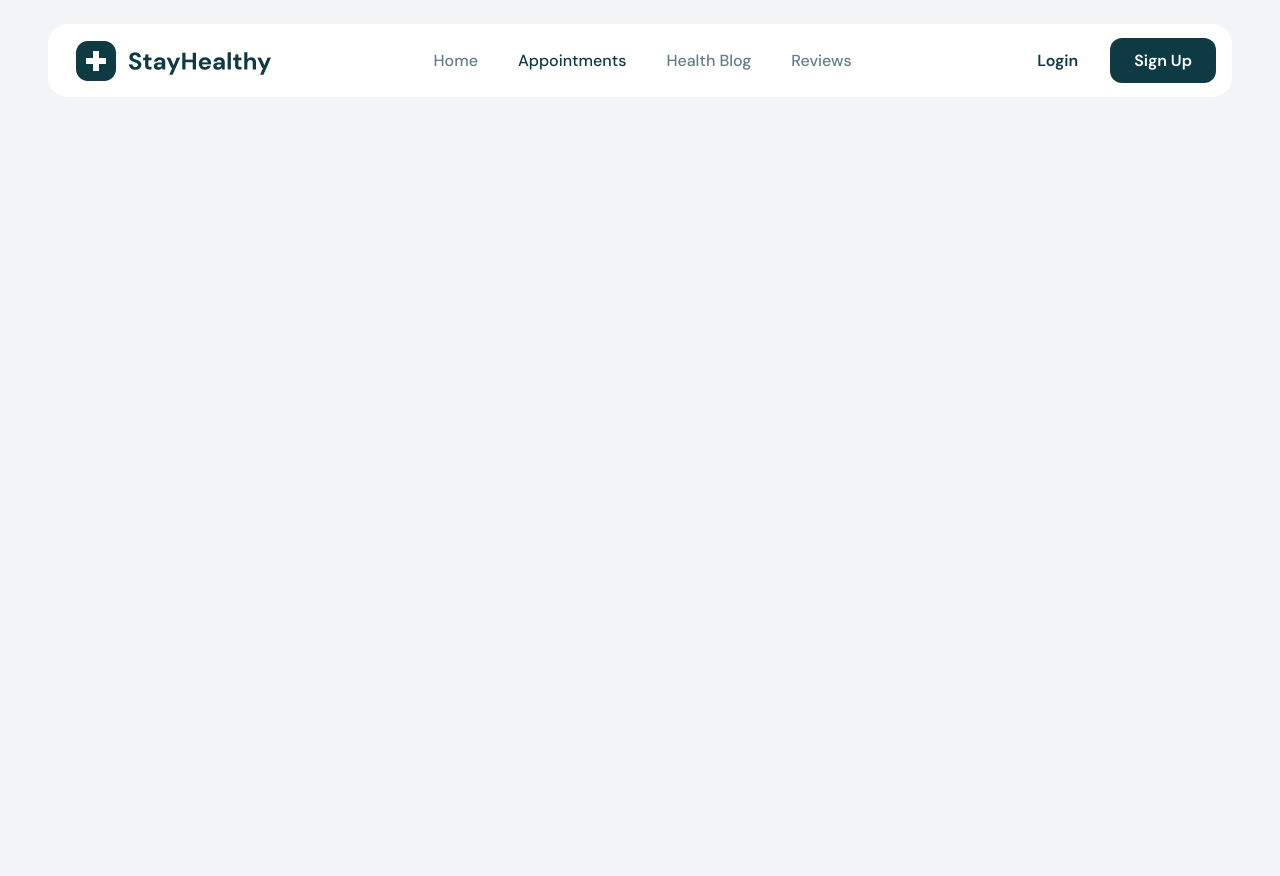
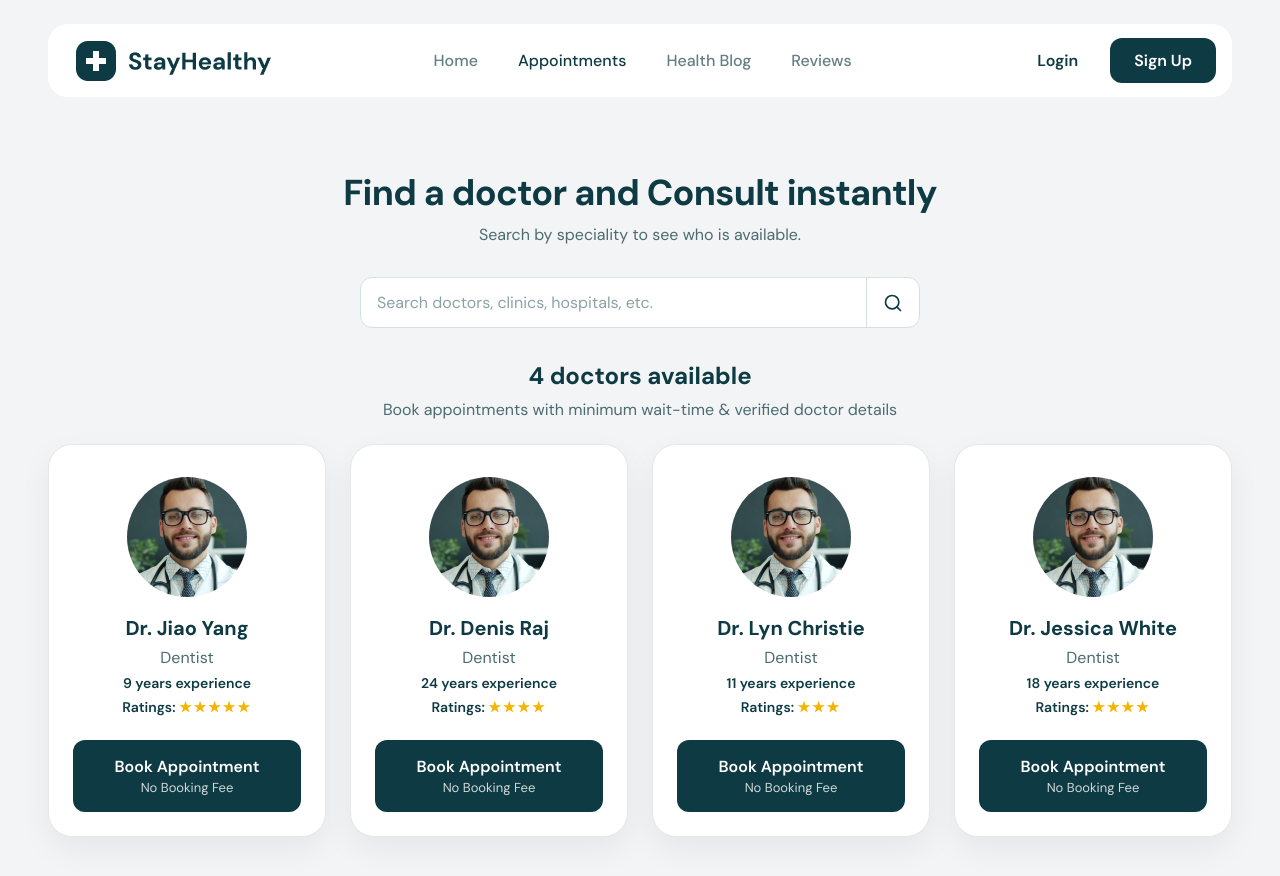
Before and after one commit to yumavol/med_appt, a React (Vite) app: page /appointments in a window 1280 px wide. Shown: the top 876 px of the page. Before the commit the page ends 800 px from the top, so only its background shows below. Built offline with nearby package versions, Linux system fonts and the light colour scheme.

Commit message:
feat: Add BookingConsultation component and update routing for appointment bookings

```diff
--- a/src/App.jsx
+++ b/src/App.jsx
@@ -9,7 +9,7 @@ import Navbar from './Components/Navbar/Navbar';
 import Landing_Page from './Components/Landing_Page/Landing_Page';
 import Login from './Components/Login/Login';
 import Sign_up from './Components/Sign_up/Sign_up';
-import FindDoctorSearch from './Components/FindDoctorSearch/FindDoctorSearch';
+import BookingConsultation from './Components/BookingConsultation/BookingConsultation';
 
 // Function component for the main App
 function App() {
@@ -27,7 +27,7 @@ function App() {
           <Route path="/" element={<Landing_Page />} />
           <Route path="/login" element={<Login />} />
           <Route path="/signup" element={<Sign_up />} />
-          <Route path="/test-search" element={<FindDoctorSearch />} />
+          <Route path="/appointments" element={<BookingConsultation />} />
         </Routes>
       </BrowserRouter>
     </div>
--- /dev/null
+++ b/src/Components/BookingConsultation/BookingConsultation.css
@@ -0,0 +1,48 @@
+.booking {
+  display: flex;
+  flex-direction: column;
+  align-items: center;
+  gap: 32px;
+  padding: 72px 0;
+}
+
+.booking__header {
+  display: flex;
+  flex-direction: column;
+  align-items: center;
+  gap: 8px;
+  text-align: center;
+}
+
+.booking__title {
+  font-size: 36px;
+  font-weight: 700;
+  letter-spacing: -0.02em;
+}
+
+.booking__subtitle {
+  font-size: 16px;
+  color: var(--text);
+}
+
+.booking__doctors {
+  display: flex;
+  flex-direction: column;
+  gap: 24px;
+  width: 100%;
+}
+
+.booking__count {
+  font-size: 24px;
+  font-weight: 700;
+}
+
+@media (max-width: 768px) {
+  .booking {
+    padding: 48px 0;
+  }
+
+  .booking__title {
+    font-size: 28px;
+  }
+}
--- /dev/null
+++ b/src/Components/BookingConsultation/BookingConsultation.jsx
@@ -0,0 +1,45 @@
+import React, { useState } from 'react';
+
+import './BookingConsultation.css';
+import FindDoctorSearch from '../FindDoctorSearch/FindDoctorSearch';
+import DoctorCard from '../DoctorCard/DoctorCard';
+
+const doctors = [
+  { name: 'Dr. Jiao Yang', speciality: 'Dentist', experience: 9, ratings: 5 },
+  { name: 'Dr. Denis Raj', speciality: 'Dentist', experience: 24, ratings: 4 },
+  { name: 'Dr. Lyn Christie', speciality: 'Dentist', experience: 11, ratings: 3 },
+  { name: 'Dr. Jessica White', speciality: 'Dentist', experience: 18, ratings: 4 },
+];
+
+const BookingConsultation = () => {
+  const [search, setSearch] = useState('');
+  const query = search.trim().toLowerCase();
+  const filteredDoctors = doctors.filter((doctor) => doctor.speciality.toLowerCase().includes(query));
+
+  return (
+    <section className="booking">
+      <div className="booking__header">
+        <h1 className="booking__title">Find a doctor and Consult instantly</h1>
+        <p className="booking__subtitle">Search by speciality to see who is available.</p>
+      </div>
+
+      <FindDoctorSearch search={search} onSearch={setSearch} />
+
+      <div className="booking__doctors">
+        <div className="booking__header">
+          <h2 className="booking__count">
+            {filteredDoctors.length} doctors available{query && ` in ${search.trim()}`}
+          </h2>
+          <p className="booking__subtitle">Book appointments with minimum wait-time & verified doctor details</p>
+        </div>
+        <div className="doctor-cards">
+          {filteredDoctors.map((doctor) => (
+            <DoctorCard key={doctor.name} {...doctor} />
+          ))}
+        </div>
+      </div>
+    </section>
+  );
+};
+
+export default BookingConsultation;
--- a/src/Components/FindDoctorSearch/FindDoctorSearch.css
+++ b/src/Components/FindDoctorSearch/FindDoctorSearch.css
@@ -1,31 +1,3 @@
-/* Doctor search section with specialty dropdown */
-.finddoctor {
-  display: flex;
-  flex-direction: column;
-  align-items: center;
-  gap: 32px;
-  padding: 72px 0;
-}
-
-.finddoctor__header {
-  display: flex;
-  flex-direction: column;
-  align-items: center;
-  gap: 8px;
-  text-align: center;
-}
-
-.finddoctor__title {
-  font-size: 36px;
-  font-weight: 700;
-  letter-spacing: -0.02em;
-}
-
-.finddoctor__subtitle {
-  font-size: 16px;
-  color: var(--text);
-}
-
 .finddoctor__search {
   position: relative;
   width: 100%;
@@ -132,33 +104,3 @@
   text-transform: uppercase;
   color: var(--placeholder);
 }
-
-@media (max-width: 768px) {
-  .finddoctor {
-    padding: 48px 0;
-  }
-
-  .finddoctor__title {
-    font-size: 28px;
-  }
-}
-
-.finddoctor__doctors {
-  display: flex;
-  flex-direction: column;
-  gap: 24px;
-  width: 100%;
-}
-
-.finddoctor__summary {
-  display: flex;
-  flex-direction: column;
-  align-items: center;
-  gap: 8px;
-  text-align: center;
-}
-
-.finddoctor__count {
-  font-size: 24px;
-  font-weight: 700;
-}
--- a/src/Components/FindDoctorSearch/FindDoctorSearch.jsx
+++ b/src/Components/FindDoctorSearch/FindDoctorSearch.jsx
@@ -2,14 +2,6 @@ import React, { useState } from 'react';
 
 import './FindDoctorSearch.css';
 import searchIcon from '../../assets/search.svg';
-import DoctorCard from '../DoctorCard/DoctorCard';
-
-const doctors = [
-  { name: 'Dr. Jiao Yang', speciality: 'Dentist', experience: 9, ratings: 5 },
-  { name: 'Dr. Denis Raj', speciality: 'Dentist', experience: 24, ratings: 4 },
-  { name: 'Dr. Lyn Christie', speciality: 'Dentist', experience: 11, ratings: 3 },
-  { name: 'Dr. Jessica White', speciality: 'Dentist', experience: 18, ratings: 4 },
-];
 
 const initSpeciality = [
   'Dentist',
@@ -21,26 +13,17 @@ const initSpeciality = [
   'Ayurveda',
 ];
 
-const FindDoctorSearch = () => {
+const FindDoctorSearch = ({ search, onSearch }) => {
   const [hideResult, setHideResult] = useState(true);
-  const [search, setSearch] = useState('');
-  const query = search.trim().toLowerCase();
-  const filteredDoctors = doctors.filter((doctor) => doctor.speciality.toLowerCase().includes(query));
 
   const specialities = initSpeciality.filter((speciality) => speciality.toLowerCase().includes(search.toLowerCase()));
 
   const handleDoctorSelect = (speciality) => {
-    setSearch(speciality);
+    onSearch(speciality);
     setHideResult(true);
   };
 
   return (
-    <section className="finddoctor">
-      <div className="finddoctor__header">
-        <h1 className="finddoctor__title">Find a doctor and Consult instantly</h1>
-        <p className="finddoctor__subtitle">Search by speciality to see who is available.</p>
-      </div>
-
     <div className="finddoctor__search">
       <div className="finddoctor__bar">
         <input
@@ -49,7 +32,7 @@ const FindDoctorSearch = () => {
           placeholder="Search doctors, clinics, hospitals, etc."
           aria-label="Search doctors by speciality"
           value={search}
-            onChange={(e) => setSearch(e.target.value)}
+          onChange={(e) => onSearch(e.target.value)}
           onFocus={() => setHideResult(false)}
           onBlur={() => setHideResult(true)}
         />
@@ -72,21 +55,6 @@ const FindDoctorSearch = () => {
         </ul>
       )}
     </div>
-
-      <div className="finddoctor__doctors">
-        <div className="finddoctor__summary">
-          <h2 className="finddoctor__count">
-            {filteredDoctors.length} doctors available{query && ` in ${search.trim()}`}
-          </h2>
-          <p className="finddoctor__subtitle">Book appointments with minimum wait-time & verified doctor details</p>
-        </div>
-        <div className="doctor-cards">
-          {filteredDoctors.map((doctor) => (
-            <DoctorCard key={doctor.name} {...doctor} />
-          ))}
-        </div>
-      </div>
-    </section>
   );
 };
 
```
Lines whose indentation alone changed are shown as unchanged.
